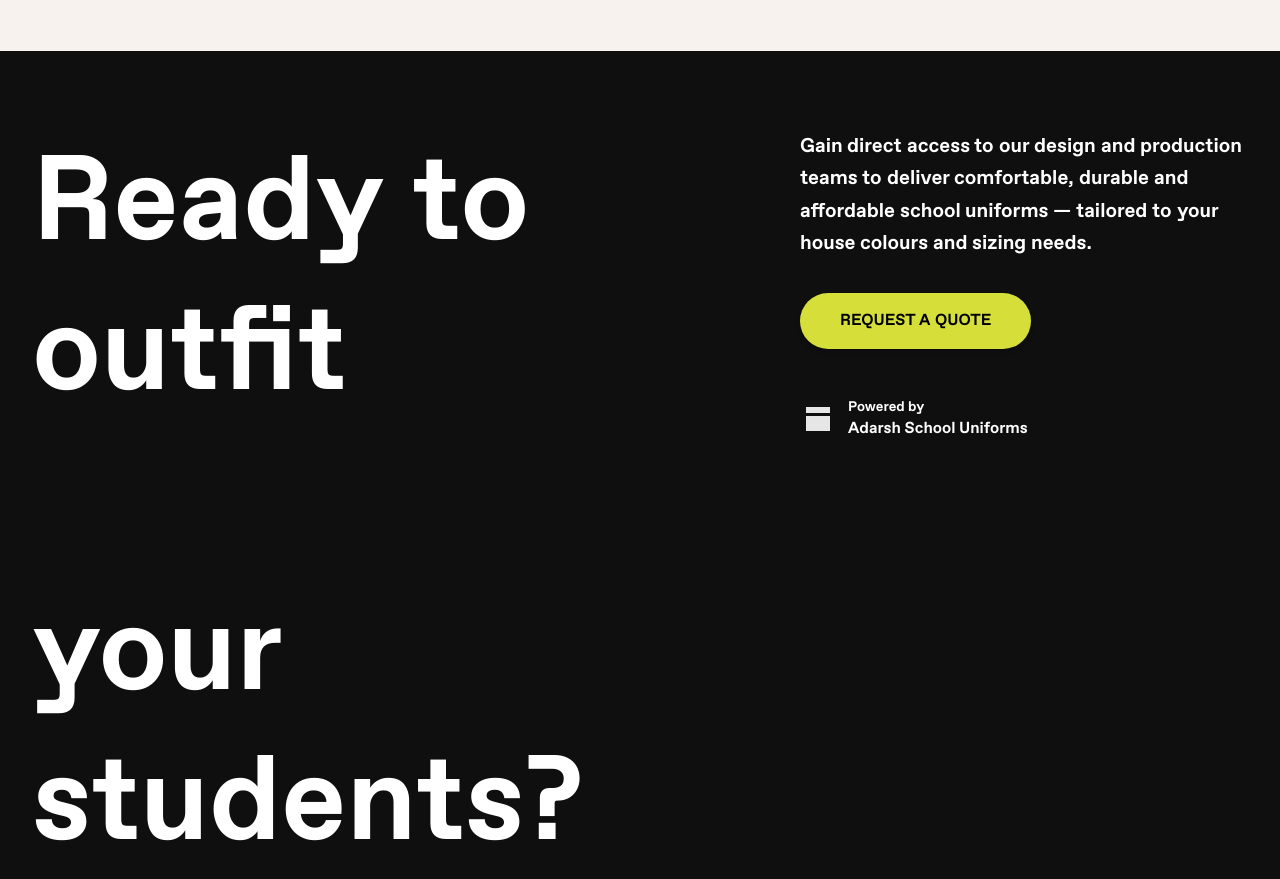
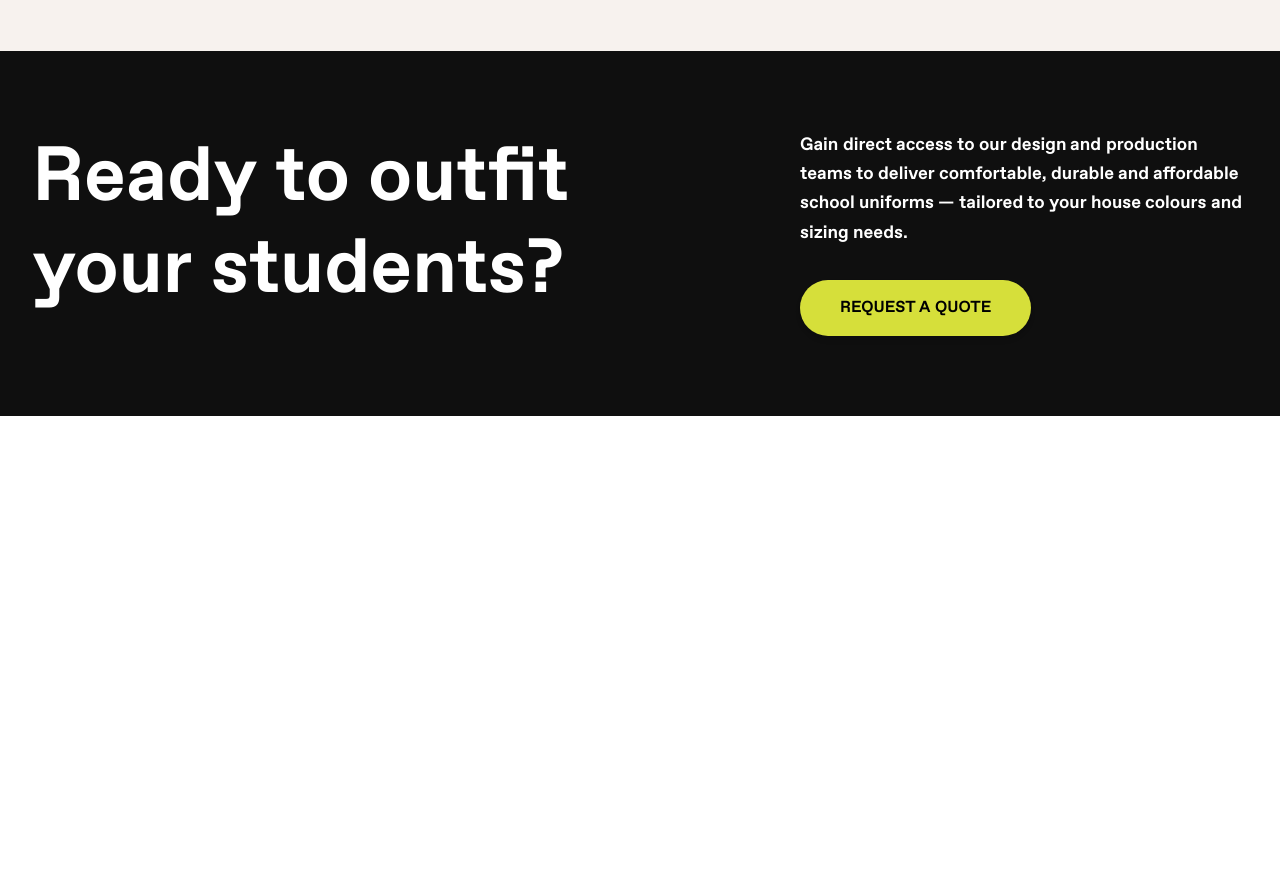
Before and after one commit to SafalBhandari12/AdarshSchool, a Next.js app: page / in a window 1280 px wide. Shown: the part 6920-7799 px from the top of the page. After the commit the page ends 7336 px from the top, so only its background shows below. Built offline with nearby package versions, Linux system fonts and the light colour scheme.

Commit message:
implemented footer

```diff
--- a/components/Footer.tsx
+++ b/components/Footer.tsx
@@ -9,20 +9,24 @@ export default function Footer() {
         <div className='flex flex-col lg:flex-row items-center lg:items-start justify-between gap-12'>
           {/* Left: giant heading */}
           <div className='w-full lg:w-1/2 text-left'>
-            <h2 className='font-bold leading-tight text-white text-[3.4rem] sm:text-[4.8rem] md:text-[6rem] lg:text-[7.5rem]'>
+            <h2 className='font-bold leading-tight text-white text-[1.8rem] sm:text-[2.8rem] md:text-[3.6rem] lg:text-[4.8rem]'>
+              <div className='block'>
                 <BlurText
                   text={"Ready to outfit"}
                   animateBy='words'
                   delay={20}
-                className='block'
+                  className='block whitespace-nowrap'
                 />
-              <br />
+              </div>
+
+              <div className='block -mt-1'>
                 <BlurText
                   text={"your students?"}
                   animateBy='words'
                   delay={60}
                   className='block'
                 />
+              </div>
             </h2>
           </div>
 
@@ -34,7 +38,7 @@ export default function Footer() {
               }
               animateBy='words'
               delay={100}
-              className='text-white text-lg md:text-xl leading-relaxed font-normal'
+              className='text-white text-base md:text-lg leading-relaxed font-normal'
             />
 
             <a
@@ -45,33 +49,9 @@ export default function Footer() {
                 text={"REQUEST A QUOTE"}
                 animateBy='words'
                 delay={140}
-                className='text-black font-medium'
+                className='text-black text-sm md:text-base font-medium'
               />
             </a>
-
-            <div className='flex items-center gap-3 mt-4'>
-              <svg
-                width='36'
-                height='36'
-                viewBox='0 0 24 24'
-                fill='none'
-                aria-hidden='true'
-                className='opacity-95'
-              >
-                <path
-                  d='M4 4h16v4H4zM4 10h16v10H4z'
-                  fill='#ffffff'
-                  opacity='0.95'
-                />
-              </svg>
-
-              <div className='text-white'>
-                <div className='text-sm font-normal'>Powered by</div>
-                <div className='text-base font-medium'>
-                  Adarsh School Uniforms
-                </div>
-              </div>
-            </div>
           </div>
         </div>
       </div>
--- a/components/InitialLoader.tsx
+++ b/components/InitialLoader.tsx
@@ -1,6 +1,7 @@
 "use client";
 
 import { useEffect, useState, useRef } from "react";
+import Image from "next/image";
 
 export default function InitialLoader() {
   const [visible, setVisible] = useState(true);
@@ -50,7 +51,7 @@ export default function InitialLoader() {
     try {
       const ssr = document.getElementById("ssr-initial-loader");
       if (ssr && ssr.parentNode) ssr.parentNode.removeChild(ssr);
-    } catch (e) {
+    } catch {
       /* ignore */
     }
 
@@ -197,10 +198,12 @@ export default function InitialLoader() {
             logoActive ? "opacity-100 translate-y-0" : "opacity-0 translate-y-6"
           }`}
         >
-          <img
+          <Image
             src='/logo.png'
             alt='Logo'
-            className={`w-40 h-40 sm:w-56 sm:h-56 object-contain filter transition-all duration-300 ease-in-out transform ${
+            width={224}
+            height={224}
+            className={`object-contain filter transition-all duration-300 ease-in-out transform ${
               logoVisible
                 ? "opacity-100 scale-105 brightness-125 drop-shadow-2xl"
                 : "opacity-25 scale-98 brightness-80 drop-shadow-sm"
--- a/components/StaggeredMenu.tsx
+++ b/components/StaggeredMenu.tsx
@@ -136,8 +136,10 @@ export const StaggeredMenu: React.FC<StaggeredMenuProps> = ({
     const panelStart = Number(gsap.getProperty(panel, "xPercent"));
 
     if (itemEls.length) gsap.set(itemEls, { yPercent: 140, rotate: 10 });
-    if (numberEls.length)
-      gsap.set(numberEls, { ["--sm-num-opacity" as any]: 0 });
+    if (numberEls.length) {
+      const numVar = "--sm-num-opacity";
+      gsap.set(numberEls, { [numVar]: 0 });
+    }
     if (socialTitle) gsap.set(socialTitle, { opacity: 0 });
     if (socialLinks.length) gsap.set(socialLinks, { y: 25, opacity: 0 });
 
@@ -180,12 +182,13 @@ export const StaggeredMenu: React.FC<StaggeredMenuProps> = ({
       );
 
       if (numberEls.length) {
+        const numVar = "--sm-num-opacity";
         tl.to(
           numberEls,
           {
             duration: 0.6,
             ease: "power2.out",
-            ["--sm-num-opacity" as any]: 1,
+            [numVar]: 1,
             stagger: { each: 0.08, from: "start" },
           },
           itemsStart + 0.1
@@ -268,8 +271,10 @@ export const StaggeredMenu: React.FC<StaggeredMenuProps> = ({
             ".sm-panel-list[data-numbering] .sm-panel-item"
           )
         ) as HTMLElement[];
-        if (numberEls.length)
-          gsap.set(numberEls, { ["--sm-num-opacity" as any]: 0 });
+        if (numberEls.length) {
+          const numVar = "--sm-num-opacity";
+          gsap.set(numberEls, { [numVar]: 0 });
+        }
 
         const socialTitle = panel.querySelector(
           ".sm-socials-title"
@@ -409,7 +414,7 @@ export const StaggeredMenu: React.FC<StaggeredMenuProps> = ({
         }
         style={
           accentColor
-            ? ({ ["--sm-accent" as any]: accentColor } as React.CSSProperties)
+            ? ({ ["--sm-accent"]: accentColor } as React.CSSProperties)
             : undefined
         }
         data-position={position}
@@ -425,7 +430,7 @@ export const StaggeredMenu: React.FC<StaggeredMenuProps> = ({
               colors && colors.length
                 ? colors.slice(0, 4)
                 : ["#1e1e22", "#35353c"];
-            let arr = [...raw];
+            const arr = [...raw];
             if (arr.length >= 3) {
               const mid = Math.floor(arr.length / 2);
               arr.splice(mid, 1);
```
Lines whose indentation alone changed are shown as unchanged.
